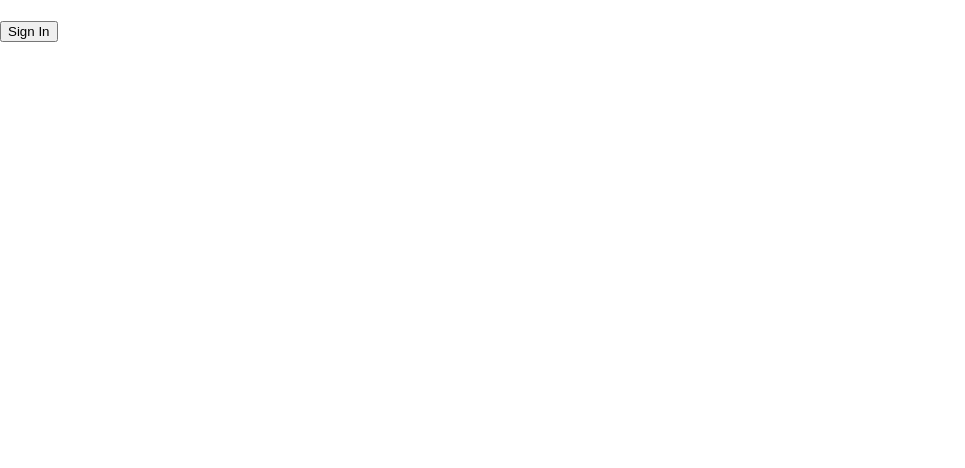
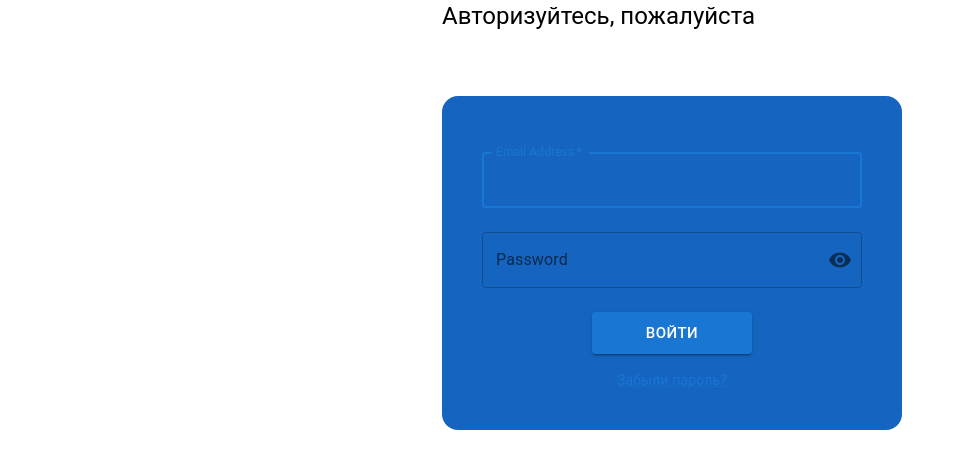
Before and after one commit to AlenaIsmagilova/lenta-frontend, a React (Vite) app: page / in a window 1280 px wide. Shown: the top 468 px of the page, without its empty margins (0-965 px from the left). Built offline with nearby package versions, Linux system fonts and the light colour scheme.

Commit message:
feature: style signin form

```diff
--- a/package.json
+++ b/package.json
@@ -10,6 +10,10 @@
     "preview": "vite preview"
   },
   "dependencies": {
+    "@emotion/react": "^11.11.1",
+    "@emotion/styled": "^11.11.0",
+    "@mui/icons-material": "^5.14.11",
+    "@mui/material": "^5.14.11",
     "@reduxjs/toolkit": "^1.9.6",
     "@types/react-redux": "^7.1.26",
     "react": "^18.2.0",
--- a/src/features/SignInForm/SignInForm.tsx
+++ b/src/features/SignInForm/SignInForm.tsx
@@ -1,20 +1,120 @@
 import {useSignInMutation} from "../../services/SignInService";
 import {ISignIn} from "../../models/ISignIn";
+import {
+    Avatar,
+    Box,
+    Button, Checkbox,
+    Container, CssBaseline,
+    FormControl, FormControlLabel,
+    Grid,
+    IconButton,
+    InputAdornment,
+    InputLabel,
+    Link,
+    OutlinedInput, TextField, Typography
+} from "@mui/material";
+import {useState} from "react";
+import {Visibility, VisibilityOff} from "@mui/icons-material";
+
+function LockOutlinedIcon() {
+    return null;
+}
 
 const SignInForm = () => {
     const [signIn, {data, isLoading, isError, isSuccess}] = useSignInMutation();
     const handleSubmit = async () => {
         await signIn({username: 'test', password: 'pwd'} as ISignIn);
     }
+    const [showPassword, setShowPassword] = useState(false);
+
+
+    const handleClickShowPassword = () => setShowPassword((show) => !show);
+
+    const handleMouseDownPassword = (event: React.MouseEvent<HTMLButtonElement>) => {
+        event.preventDefault();
+    };
+
     return (
-        <div>
-            <h1>{isError && 'Ошибка'}</h1>
-            <h1>{isLoading && 'Загрузка'}</h1>
-            <h1>{isSuccess && 'Успех'}</h1>
-            <h2>{data && data.token}</h2>
-            <button onClick={handleSubmit}>Sign In</button>
-        </div>
+        <Container
+            component="main"
+            maxWidth="xs"
+        >
+            <Typography component="h1" variant="h5">
+                Авторизуйтесь, пожалуйста
+            </Typography>
+            <Box
+                sx={{
+                    marginTop: 8,
+                    display: 'flex',
+                    flexDirection: 'column',
+                    alignItems: 'center',
+                    borderRadius: 4,
+                    backgroundColor: 'primary.dark',
+                    width: '460px'
+                }}
+            >
+                <Box component="form" onSubmit={handleSubmit} noValidate
+                     sx={{
+                         display: 'flex',
+                         flexDirection: 'column',
+                         alignItems: 'center',
+                         width: '380px',
+                         padding: '40px'
+                     }}
+                >
+                    <TextField
+                        margin="normal"
+                        required
+                        fullWidth
+                        id="email"
+                        label="Email Address"
+                        name="email"
+                        autoComplete="email"
+                        autoFocus
+                    />
+
+                    <FormControl sx={{mt: 2}} fullWidth variant="outlined">
+                        <InputLabel htmlFor="outlined-adornment-password">Password</InputLabel>
+                        <OutlinedInput
+                            id="outlined-adornment-password"
+                            type={showPassword ? 'text' : 'password'}
+                            endAdornment={
+                                <InputAdornment position="end">
+                                    <IconButton
+                                        aria-label="toggle password visibility"
+                                        onClick={handleClickShowPassword}
+                                        onMouseDown={handleMouseDownPassword}
+                                        edge="end"
+                                    >
+                                        {showPassword ? <VisibilityOff/> : <Visibility/>}
+                                    </IconButton>
+                                </InputAdornment>
+                            }
+                            label="Password"
+                        />
+                    </FormControl>
+
+
+                    <Button
+                        fullWidth
+                        type="submit"
+                        variant="contained"
+                        size={"large"}
+                        sx={{mt: 3, mb: 2, width: 160}}
+                    >
+                        Войти
+                    </Button>
+
+                    <Link href="#" variant="body2" sx={{width: '100%'}} textAlign={'center'}>
+                        Забыли пароль?
+                    </Link>
+                </Box>
+
+
+            </Box>
+        </Container>
     );
+
 };
 
 export default SignInForm;
```
Also changed, not shown: 2 other files (tests, documents, lock files or other folders).
